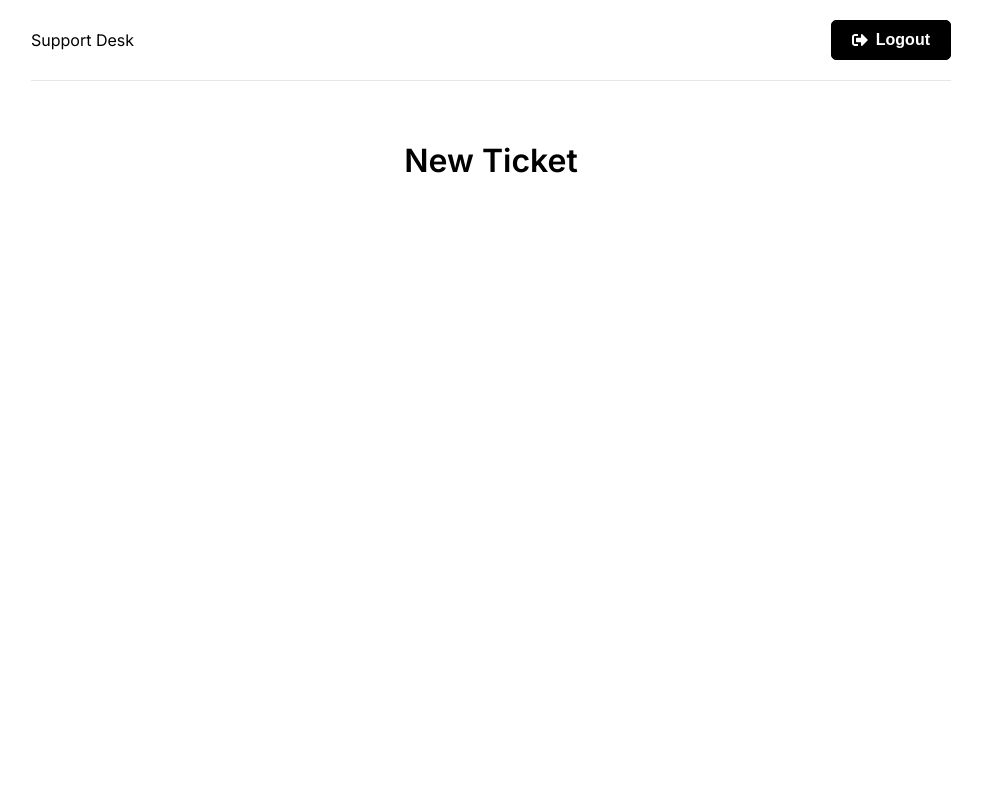
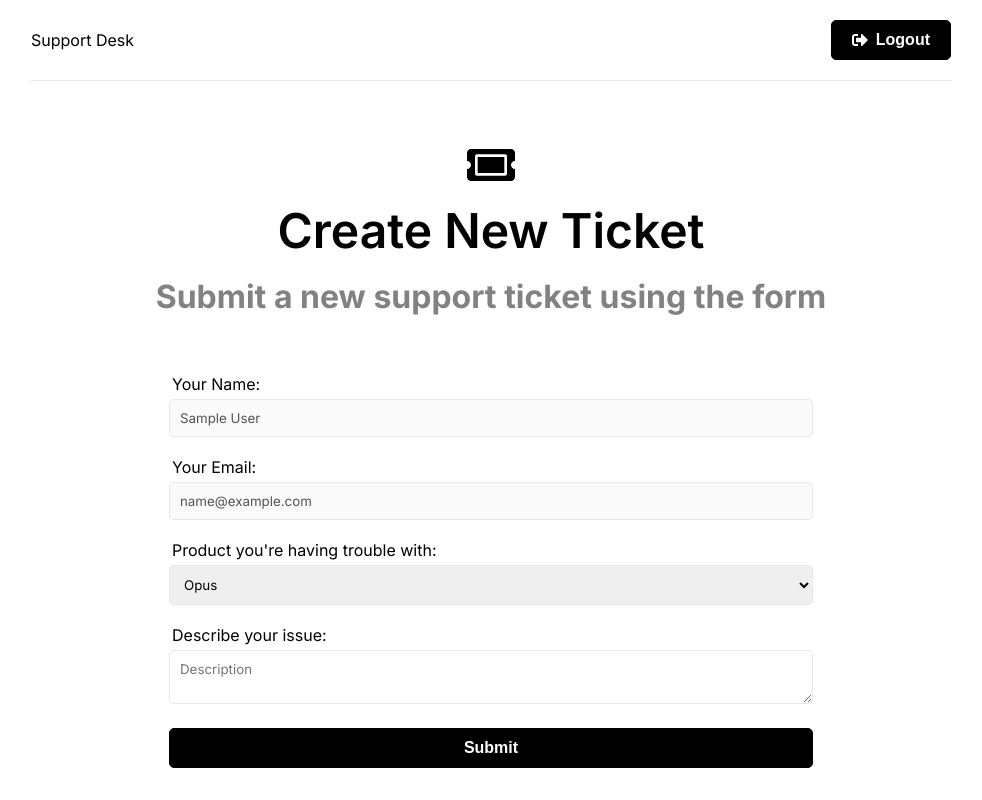
Before and after one commit to TotalChris/support-desk, a React (Vite) app in the folder frontend/: page /new-ticket in a window 1280 px wide. Shown: the whole page, without its empty margins (149-1131 px from the left). Built offline with nearby package versions, Linux system fonts and the light colour scheme; sample sign-in values are in the browser's storage.

Commit message:
Add ticket submission form
F - Add form components and state to NewTicket.jsx

```diff
--- a/frontend/src/pages/NewTicket.jsx
+++ b/frontend/src/pages/NewTicket.jsx
@@ -1,10 +1,71 @@
 import React from 'react';
+import {useState} from "react";
+import {useSelector, useDispatch} from "react-redux";
+import {FaTicketAlt} from "react-icons/fa";
 
 const NewTicket = () => {
+
+    const {user} = useSelector(state => state.auth);
+
+    const [formData, setFormData] = useState({
+        product: '',
+        description: '',
+    })
+
+    const {product, description} = formData;
+
+    const handleSubmit = (e) => {
+        e.preventDefualt();
+
+    }
+
+    const handleChange = (e) => {
+        setFormData((prevState) => {
+            return {
+                ...prevState,
+                [e.target.id]: e.target.value,
+            }
+        })
+    }
+
     return (
-        <div>
-            <h1>New Ticket</h1>
-        </div>
+        <>
+            <section className='heading'>
+                <h1><FaTicketAlt/><br/>Create New Ticket</h1>
+                <p>Submit a new support ticket using the form</p>
+            </section>
+            <section className="form">
+                <div className="form-group">
+                    <label htmlFor="name">Your Name:</label>
+                    <input type="text" className="form-control" value={user.name} disabled id='name'/>
+                </div>
+                <div className="form-group">
+                    <label htmlFor="email">Your Email:</label>
+                    <input type="text" className="form-control" value={user.email} disabled id='email'/>
+                </div>
+                <form onSubmit={handleSubmit}>
+                    <div className="form-group">
+                        <label htmlFor="product">Product you're having trouble with:</label>
+                        <select name="product" id="product" value={product} onChange={handleChange}>
+                            <option value='Opus'>Opus</option>
+                            <option value='Device Alive'>Device Alive</option>
+                            <option value='OnTheClock'>OnTheClock</option>
+                            <option value='CCKM'>CCKM</option>
+                            <option value='MST'>MST / Quick Quote</option>
+                            <option value='Demo TV'>DirecTV Stream Demo / TV</option>
+                            <option value='Other'>Other</option>
+                        </select>
+                    </div>
+                    <div className="form-group">
+                        <label htmlFor="description">Describe your issue:</label>
+                        <textarea name="description" id="description" className='form-control' placeholder='Description' value={description} onChange={handleChange}></textarea>
+                    </div>
+                    <div className="form-group">
+                        <button type='submit' className="btn btn-block">Submit</button>
+                    </div>
+                </form>
+            </section>
+        </>
     );
 };
 
```
